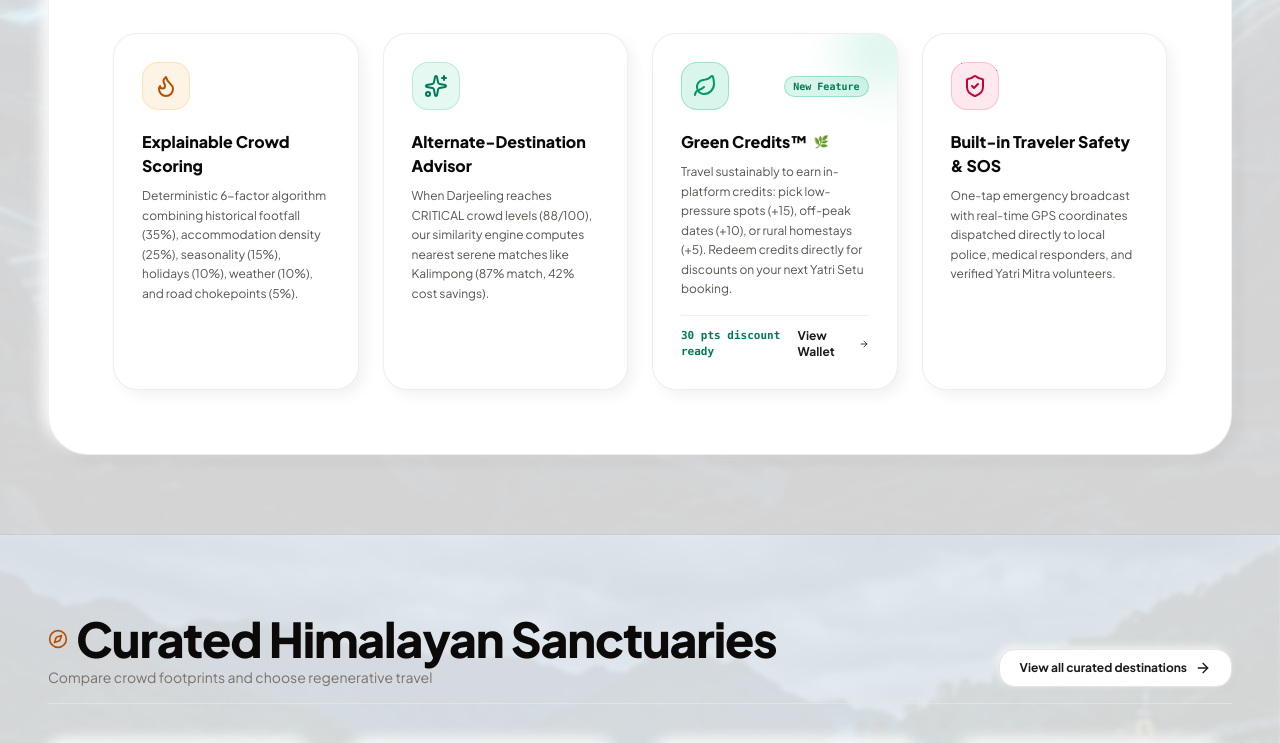
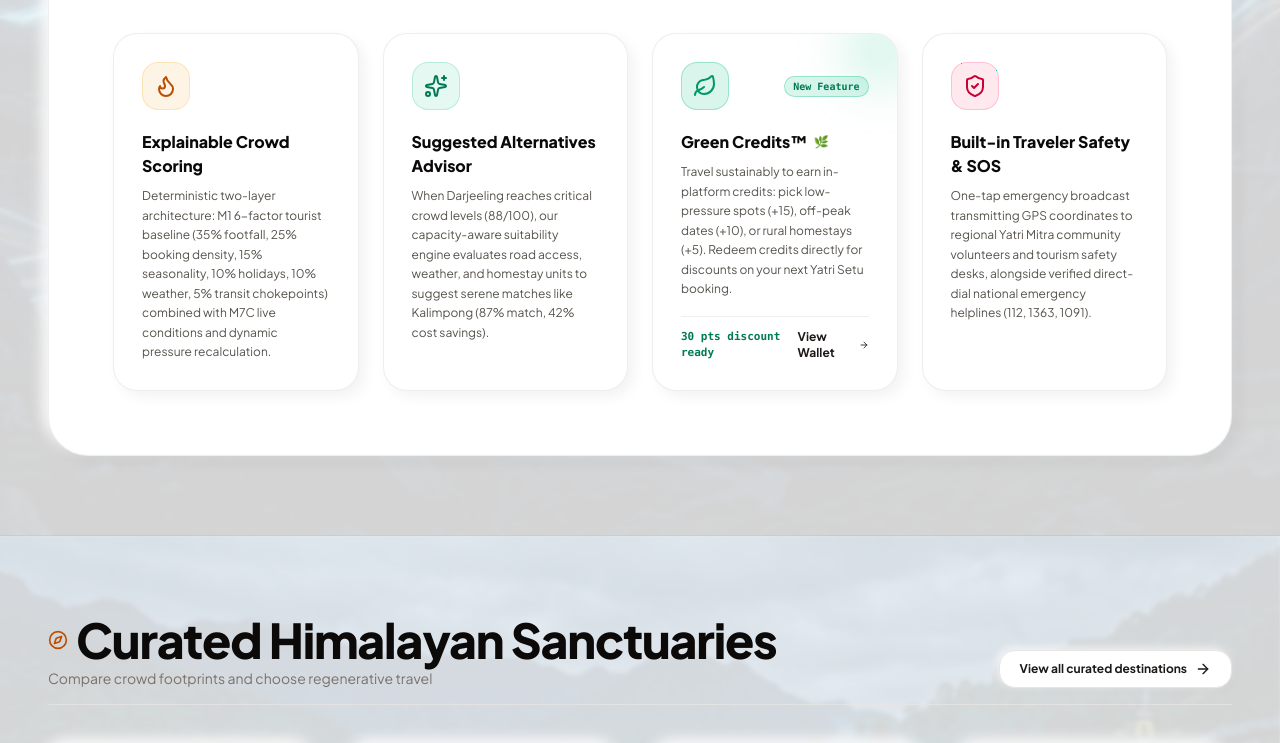
Before and after one commit to PABITRA-420/yatri-setu, a Next.js app in the folder frontend/: page / in a window 1280 px wide. Shown: the part 2760-3503 px from the top of the page. Built offline with nearby package versions, Linux system fonts and the light colour scheme.

Commit message:
docs: complete final crowd engine consistency pass and update architecture references

```diff
--- a/frontend/src/app/admin/command-center/page.tsx
+++ b/frontend/src/app/admin/command-center/page.tsx
@@ -2003,7 +2003,7 @@ export default function AdminCommandCenterPage() {
           <div className="p-3.5 rounded-xl bg-amber-500/10 border border-amber-500/20 flex items-start gap-3">
             <AlertTriangle className="w-4 h-4 text-amber-400 shrink-0 mt-0.5" />
             <div className="text-xs text-amber-300/90 leading-relaxed">
-              <strong>SYNTHETIC DEMO DATA:</strong> Model trained on 2023 standardized historical benchmark observations (2,190 rows across 6 destinations). First-party signals (booking demand, accommodation occupancy, search volume) are labeled strictly as <strong>&ldquo;Yatri Setu Network&rdquo;</strong> (not nationwide census). Real weather ingestion uses the OpenWeatherMap adapter. No synthetic data is presented as live telemetry.
+              <strong>PREDICTIVE BENCHMARK &amp; VALIDATION:</strong> The XGBoost model is a predictive benchmark and validation layer. It does not determine the authoritative tourist-facing crowd score. Model trained on 2023 standardized historical benchmark observations (2,190 rows across 6 destinations). First-party signals (booking demand, accommodation occupancy, search volume) are labeled strictly as <strong>&ldquo;Yatri Setu Network&rdquo;</strong> (not nationwide census). Real weather ingestion uses the OpenWeatherMap adapter. No synthetic data is presented as live telemetry.
             </div>
           </div>
 
--- a/frontend/src/app/destinations/[id]/crowd/page.tsx
+++ b/frontend/src/app/destinations/[id]/crowd/page.tsx
@@ -96,7 +96,7 @@ export default function CrowdIntelligencePage() {
             className="flex items-center gap-2 px-6 py-4 rounded-2xl bg-amber-500 hover:bg-amber-400 text-stone-950 font-extrabold text-xs shadow-[0_0_30px_rgba(245,158,11,0.4)] transition-all self-start md:self-auto active:scale-95"
           >
             <Sparkles className="w-4 h-4" />
-            <span>View Recommended Alternatives</span>
+            <span>View Suggested Alternatives</span>
             <ArrowRight className="w-4 h-4" />
           </Link>
         </div>
@@ -254,7 +254,7 @@ export default function CrowdIntelligencePage() {
         <div className="space-y-3 max-w-2xl">
           <div className="inline-flex items-center gap-1.5 px-3.5 py-1 rounded-full bg-amber-400/20 text-amber-300 font-bold text-xs uppercase tracking-wider">
             <Sparkles className="w-3.5 h-3.5" />
-            <span>Recommended Next Action</span>
+            <span>Suggested Next Action</span>
           </div>
           <h3 className="text-2xl sm:text-3xl font-extrabold tracking-tight">
             Switch Destination to Kalimpong (87% Match)
--- a/frontend/src/app/page.tsx
+++ b/frontend/src/app/page.tsx
@@ -398,7 +398,7 @@ export default function HomePage() {
                   Explainable Crowd Scoring
                 </h3>
                 <p className="text-xs text-stone-600 dark:text-stone-400 leading-relaxed">
-                  Deterministic 6-factor algorithm combining historical footfall (35%), accommodation density (25%), seasonality (15%), holidays (10%), weather (10%), and road chokepoints (5%).
+                  Deterministic two-layer architecture: M1 6-factor tourist baseline (35% footfall, 25% booking density, 15% seasonality, 10% holidays, 10% weather, 5% transit chokepoints) combined with M7C live conditions and dynamic pressure recalculation.
                 </p>
               </div>
             </div>
@@ -410,10 +410,10 @@ export default function HomePage() {
                   <Sparkles className="w-6 h-6" />
                 </div>
                 <h3 className="font-extrabold text-base text-stone-950 dark:text-white mb-2">
-                  Alternate-Destination Advisor
+                  Suggested Alternatives Advisor
                 </h3>
                 <p className="text-xs text-stone-600 dark:text-stone-400 leading-relaxed">
-                  When Darjeeling reaches CRITICAL crowd levels (88/100), our similarity engine computes nearest serene matches like Kalimpong (87% match, 42% cost savings).
+                  When Darjeeling reaches critical crowd levels (88/100), our capacity-aware suitability engine evaluates road access, weather, and homestay units to suggest serene matches like Kalimpong (87% match, 42% cost savings).
                 </p>
               </div>
             </div>
@@ -462,7 +462,7 @@ export default function HomePage() {
                   Built-in Traveler Safety & SOS
                 </h3>
                 <p className="text-xs text-stone-600 dark:text-stone-400 leading-relaxed">
-                  One-tap emergency broadcast with real-time GPS coordinates dispatched directly to local police, medical responders, and verified Yatri Mitra volunteers.
+                  One-tap emergency broadcast transmitting GPS coordinates to regional Yatri Mitra community volunteers and tourism safety desks, alongside verified direct-dial national emergency helplines (112, 1363, 1091).
                 </p>
               </div>
             </div>
@@ -542,7 +542,7 @@ export default function HomePage() {
               { step: '02', title: 'Advisor Recommendation', desc: 'Kalimpong suggested with 87% similarity & 42% cost savings' },
               { step: '03', title: 'Generate Itinerary', desc: 'AI 3-day crowd-avoiding route and local cultural experiences' },
               { step: '04', title: 'Reserve Homestay', desc: 'Book verified Sherpa cottage with 10% community fund contribution' },
-              { step: '05', title: 'Trigger Safety SOS', desc: 'Broadcast live GPS coords to police & Yatri Mitra volunteer responders' }
+              { step: '05', title: 'Trigger Safety SOS', desc: 'Broadcast live GPS coords to Yatri Mitra community responders & access 112 hotline' }
             ].map((s) => (
               <div key={s.step} className="bg-white/5 border border-white/10 rounded-2xl p-6 flex flex-col justify-between hover:bg-white/10 transition-colors">
                 <div>
--- a/frontend/src/components/AlternativeCard.tsx
+++ b/frontend/src/components/AlternativeCard.tsx
@@ -85,7 +85,7 @@ export const AlternativeCard: React.FC<AlternativeCardProps> = ({
               {/* Metric 1: Crowd Score */}
               <div className="bg-stone-50 dark:bg-stone-900/60 p-3 rounded-2xl border border-stone-200/60 dark:border-white/5 text-center">
                 <span className="text-[10px] uppercase font-bold text-stone-400 tracking-wider block mb-0.5">
-                  Crowd Index
+                  Base Crowd Score
                 </span>
                 <div className="flex items-center justify-center gap-1.5">
                   <span className={`w-2 h-2 rounded-full ${crowdBadge.dot}`} />
@@ -151,7 +151,7 @@ export const AlternativeCard: React.FC<AlternativeCardProps> = ({
                 </span>
               </div>
               <div>
-                <span className="text-[9px] uppercase font-bold text-stone-400 block">Corridor</span>
+                <span className="text-[9px] uppercase font-bold text-stone-400 block">Access Status</span>
                 <span className="font-bold text-sky-700 dark:text-sky-400 text-xs">
                   {alternative.access_status ?? 'OPEN'}
                 </span>
@@ -164,12 +164,12 @@ export const AlternativeCard: React.FC<AlternativeCardProps> = ({
               </div>
             </div>
 
-            {/* Why Yatri Setu Recommends */}
+            {/* Why Yatri Setu Suggests */}
             {alternative.reasons_to_recommend && alternative.reasons_to_recommend.length > 0 && (
               <div className="mb-4">
                 <div className="flex items-center gap-1.5 text-xs font-bold uppercase tracking-wider text-amber-700 dark:text-amber-400 mb-2">
                   <ShieldCheck className="w-4 h-4" />
-                  <span>Why Yatri Setu Recommends This:</span>
+                  <span>Why Yatri Setu Suggests This Destination:</span>
                 </div>
                 <ul className="space-y-1.5">
                   {alternative.reasons_to_recommend.map((reason, idx) => (
```
Also changed, not shown: 1 other file (tests, documents, lock files or other folders).
